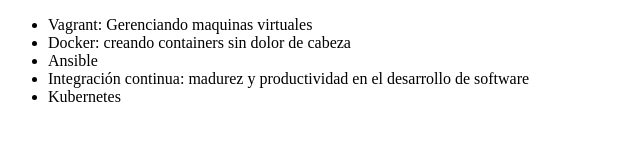
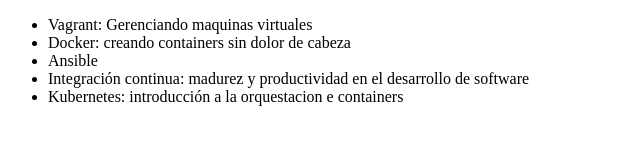
Before and after one commit to jsebastiandleon/alura-git, a plain HTML site: page index.html in a window 1280 px wide. Shown: the whole page, without its empty margins (0-640 px from the left). Drawn offline with Linux system fonts and the light colour scheme.

Commit message:
Modificando el curso de kubernetes

```diff
--- a/index.html
+++ b/index.html
@@ -10,7 +10,7 @@
          <li> Docker: creando containers sin dolor de cabeza </li>
          <li> Ansible </li>
          <li> Integración continua: madurez y productividad en el desarrollo de software </li>
-         <li>Kubernetes</li>
+         <li>Kubernetes: introducción a la orquestacion e containers</li>
      </ul>
 </body>
 </html>
```
